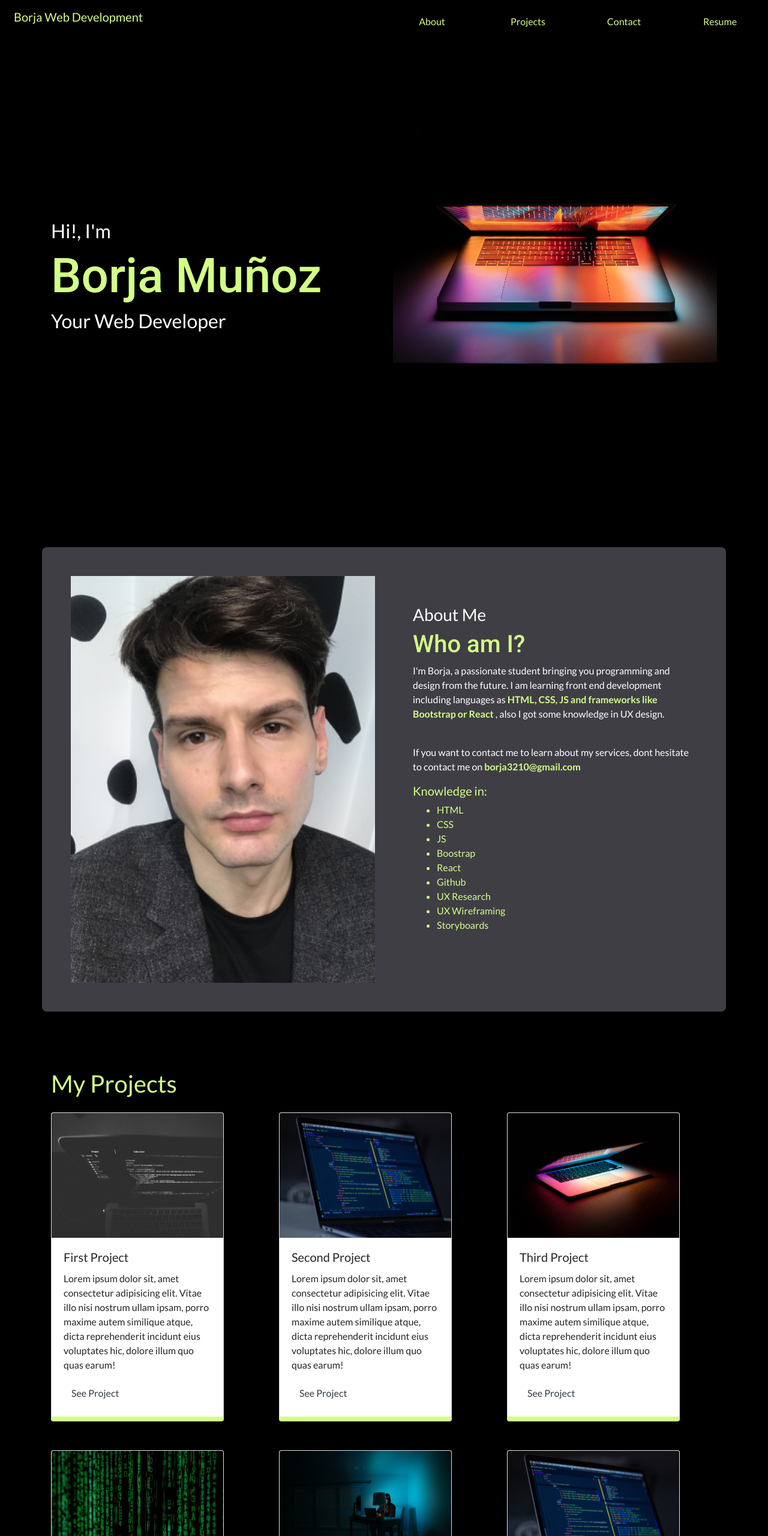
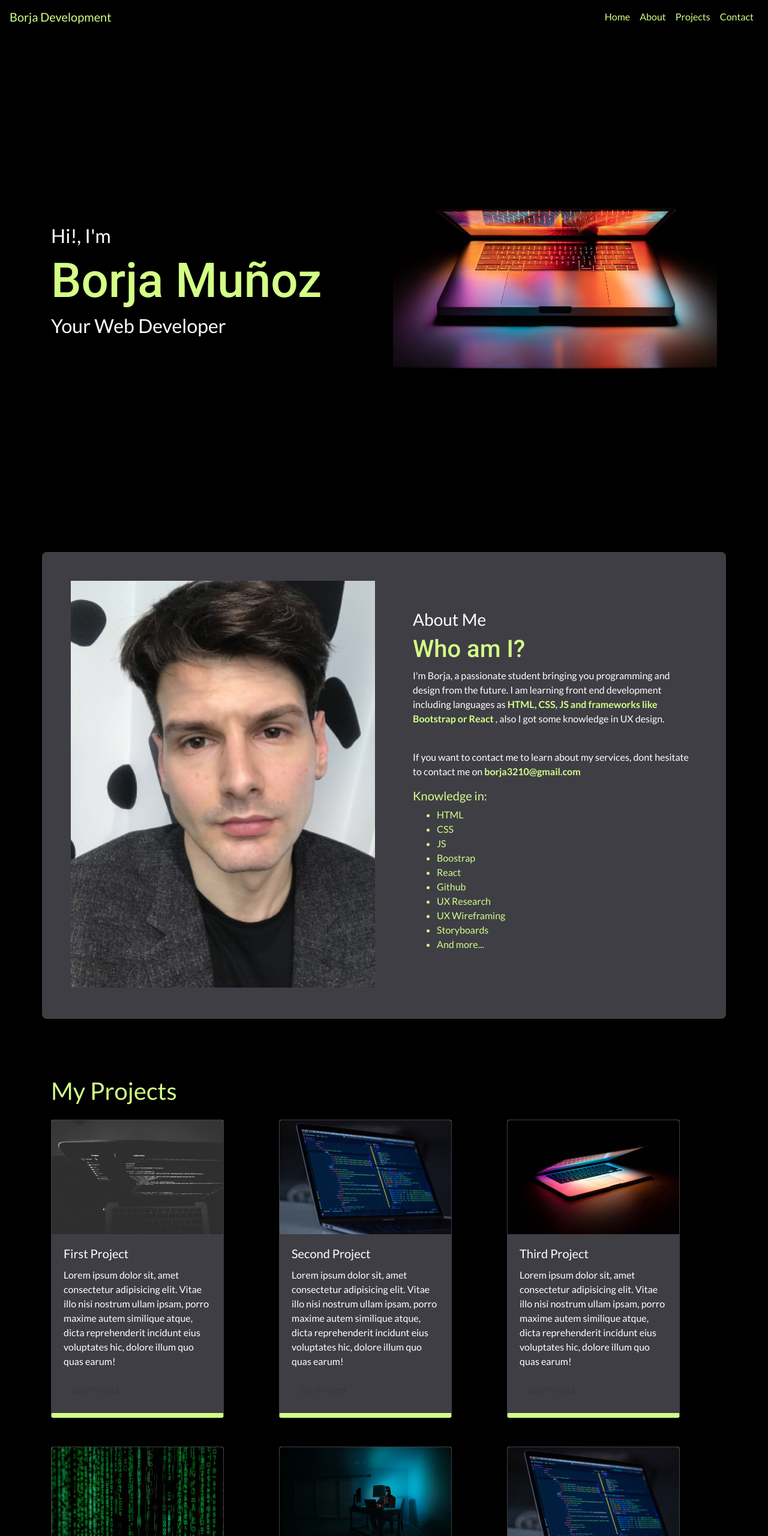
Before and after one commit to Borja3210/Bootstrap-Portfolio, a plain HTML site: page index.html in a window 1280 px wide. Shown: the top 2560 px of the page at 60% size. Drawn offline with nearby package versions, Linux system fonts and the light colour scheme.

Commit message:
improvements

```diff
--- a/index.html
+++ b/index.html
@@ -41,55 +41,51 @@
 
     <!-- Navbar menu -->
 
-    <div class="container-fluid navigation pt-3">
+    <nav class="navbar navbar-expand-lg navbar-dark bg-darkt">
 
-        <div class="row">
+        <a class="navbar-brand" href="#">Borja Development</a>
 
-            <div class="col-6 d-flex justify-content-start align-items-center">
+        <button class="navbar-toggler" type="button" data-toggle="collapse" data-target="#collapsibleNavbar">
 
-                <i class="fas fa-code fa-2x text-warning pb-3"></i>
+            <span class="navbar-toggler-icon"></span>
 
-                <h5 class="d-inline pl-2 colornv ">Borja Web Development</h5>
+          </button>
 
-            </div>
+        <div class="collapse navbar-collapse" id="navbarNav">
 
-            <div class="col-6 pt-2">
+          <ul class="navbar-nav">
 
-                <div class="row text-center p-0 d-flex justify-content-end align-items-center">
+            <li class="nav-item active">
 
-                    <div class="col-3">
+              <a class="nav-link" href="#jumbotron">Home <span class="sr-only">(current)</span></a>
+            </li>
 
-                        <a href="#about" class="colornv navi-link">About</a>
+            <li class="nav-item">
 
-                    </div>
+              <a class="nav-link" href="#about">About</a>
 
-                    <div class="col-3">
+            </li>
 
-                        <a href="#projects" class="colornv navi-link">Projects</a>
+            <li class="nav-item">
 
-                    </div>
+              <a class="nav-link" href="#projects">Projects</a>
 
-                    <div class="col-3">
+            </li>
 
-                        <a href="#contact" class="colornv navi-link">Contact</a>
+            <li class="nav-item">
 
-                    </div>
+              <a class="nav-link" href="#contact">Contact</a>
 
-                    <div class="col-3">
-                        <a href="style/images/CV2022-1.png" target="_blank" class="colornv navi-link">Resume</a>
+            </li>
 
-                    </div>
-
-                </div>
-
-            </div>
+          </ul>
 
         </div>
 
-    </div>
+      </nav>
 
     <!-- Jumbotron -->
-    <div class="main-container container mt-3 mb-5">
+    <div   id="jumbotron" class="main-container container mt-3 mb-5">
 
         <div class="row main_row">
 
@@ -98,7 +94,7 @@
                 <h2 class="text-white">Hi!, I'm</h2>
 
                 <a href="#about">
-                    <h1 class="colornv m-heading">Borja Muñoz</h1>
+                    <h1 class="colornv m-heading  special">Borja Muñoz</h1>
                 </a>
 
                 <h2 class="text-white"> Your Web Developer</h2>
@@ -164,6 +160,8 @@
 
                     <li> Storyboards</li>
 
+                    <li>And more...</li>
+
                 </ul>
 
             </div>
@@ -180,35 +178,54 @@
 
         <div class="row">
 
-            <div class="col-12 col-md-4 mb-5 justify-content-end">
+            <div class="col-12 col-md-6  col-lg-4 mb-5 justify-content-end">
 
-                <div class="card" style="width: 18rem;">
-                    <img src="style/images/foto1.png" class="card-img-top" style="height: 13rem;" alt="..." />
+                <div class="card" ">
+
+                    <img src="style/images/foto1.png" class="card-img-top"  alt="First project" />
+
                     <div class="card-body">
+
                         <h5 class="card-title">First Project</h5>
-                        <p class="card-text">
-                            Lorem ipsum dolor sit, amet consectetur adipisicing elit. Vitae illo nisi nostrum ullam ipsam, porro maxime autem similique atque, dicta reprehenderit incidunt eius voluptates hic, dolore illum quo quas earum!
-                        </p>
+
+                        <p class="card-text"> Lorem ipsum dolor sit, amet consectetur adipisicing elit. Vitae illo nisi nostrum ullam ipsam, porro maxime autem similique atque, dicta reprehenderit incidunt eius voluptates hic, dolore illum quo quas earum!</p>
+
                         <a href="#" class="btn text-dark">See Project</a>
+
                     </div>
+
                 </div>
+
             </div>
-            <div class="col-12 col-md-4 mb-5">
-                <div class="card" style="width: 18rem;">
-                    <img src="style/images/foto5.png" class="card-img-top img-fluid" alt="First project" style="height: 13rem;" />
+
+            <div class="col-12 col-md-6 col-lg-4 mb-5">
+
+                <div class="card">
+
+                    <img src="style/images/foto5.png" class="card-img-top img-fluid" alt="First project"/>
+
                     <div class="card-body">
+
                         <h5 class="card-title">Second Project</h5>
-                        <p class="card-text">
-                            Lorem ipsum dolor sit, amet consectetur adipisicing elit. Vitae illo nisi nostrum ullam ipsam, porro maxime autem similique atque, dicta reprehenderit incidunt eius voluptates hic, dolore illum quo quas earum!
-                        </p>
+
+                        <p class="card-text">Lorem ipsum dolor sit, amet consectetur adipisicing elit. Vitae illo nisi nostrum ullam ipsam, porro maxime autem similique atque, dicta reprehenderit incidunt eius voluptates hic, dolore illum quo quas earum!</p>
+
                         <a href="#" class="btn text-dark">See Project</a>
+
                     </div>
+
                 </div>
+
             </div>
-            <div class="col-12 col-md-4 mb-5">
-                <div class="card" style="width: 18rem;">
-                    <img src="style/images/foto2.png" class="card-img-top" alt="Second project" style="height: 13rem;" />
+
+            <div class="col-12 col-md-6 col-lg-4 mb-5">
+
+                <div class="card">
+
+                    <img src="style/images/foto2.png" class="card-img-top" alt="Second project"/>
+
                     <div class="card-body">
+
                         <h5 class="card-title">Third Project</h5>
                         <p class="card-text">
                             Lorem ipsum dolor sit, amet consectetur adipisicing elit. Vitae illo nisi nostrum ullam ipsam, porro maxime autem similique atque, dicta reprehenderit incidunt eius voluptates hic, dolore illum quo quas earum!
@@ -217,9 +234,9 @@
                     </div>
                 </div>
             </div>
-            <div class="col-12 col-md-4 mb-5">
-                <div class="card" style="width: 18rem;">
-                    <img src="style/images/foto3.png" class="card-img-top" alt="Third project" style="height: 13rem;" />
+            <div class="col-12 col-md-6 col-lg-4 mb-5">
+                <div class="card">
+                    <img src="style/images/foto3.png" class="card-img-top" alt="Third project"/>
                     <div class="card-body">
                         <h5 class="card-title">Fourth Project</h5>
                         <p class="card-text">
@@ -229,9 +246,9 @@
                     </div>
                 </div>
             </div>
-            <div class="col-12 col-md-4 mb-5">
-                <div class="card" style="width: 18rem;">
-                    <img src="style/images/foto4.png" class="card-img-top" alt="Fourth project" style="height: 13rem;" />
+            <div class="col-12 col-md-6 col-lg-4 mb-5">
+                <div class="card">
+                    <img src="style/images/foto4.png" class="card-img-top" alt="Fourth project"/>
                     <div class="card-body">
                         <h5 class="card-title">Fifth Project</h5>
                         <p class="card-text">
@@ -241,15 +258,15 @@
                     </div>
                 </div>
             </div>
-            <div class="col-12 col-md-4 mb-5">
-                <div class="card" style="width: 18rem;">
-                    <img src="style/images/foto5.png" class="card-img-top" alt="fifth project" style="height: 13rem;" />
+            <div class="col-12 col-md-6 col-lg-4 mb-5">
+                <div class="card">
+                    <img src="style/images/foto5.png" class="card-img-top" alt="fifth project"/>
                     <div class="card-body">
                         <h5 class="card-title">sixth Project</h5>
                         <p class="card-text">
                             Lorem ipsum dolor sit, amet consectetur adipisicing elit. Vitae illo nisi nostrum ullam ipsam, porro maxime autem similique atque, dicta reprehenderit incidunt eius voluptates hic, dolore illum quo quas earum!
                         </p>
-                        <a href="#" class="btn text-dark">See Project</a>
+                        <a href="#" class="text-dark">See Project</a>
                     </div>
                 </div>
             </div>
@@ -257,15 +274,15 @@
     </div>
 
     <!-- Social Media Section -->
-    <div id="contact" class="container">
+    <div  id="contact" class="container justify-content-center">
         <div class="container text-white py-5">
             <h4 class="colornv">Social Media</h4>
             <h1 class="m-heading">Contact Me</h1>
             <div class="row pt-5">
 
-                <div class="col-6 col-lg-3 media_link btn">
+                <div class="col-12 col-lg-3 col-xl-3  pl-5 media_link btn ">
                     <div class="row">
-                        <div class="col-6 d-flex justify-content-start">
+                        <div class="col-6 d-flex justify-content-center">
                             <h3 class="m-0 pt-2 text-white">Github</h3>
                         </div>
                         <div class="col-6 d-flex justify-content-end align-items-center">
@@ -274,9 +291,9 @@
                     </div>
                 </div>
 
-                <div class="col-6 col-lg-3 media_link btn">
+                <div class="col-12 col-lg-3 col-xl-3  pl-5 media_link btn">
                     <div class="row">
-                        <div class="col-6 d-flex justify-content-start">
+                        <div class="col-6 d-flex justify-content-center">
                             <h3 class="m-0 pt-2 text-white">Instagram</h3>
                         </div>
                         <div class="col-6 d-flex justify-content-end align-items-center">
@@ -285,9 +302,10 @@
                     </div>
                 </div>
 
-                <div class="col-6 col-lg-3 media_link btn">
+
+                <div class="col-12 col-lg-3 col-xl-3  pl-5 media_link btn">
                     <div class="row">
-                        <div class="col-6 d-flex justify-content-start">
+                        <div class="col-6 d-flex justify-content-center">
                             <h3 class="m-0 pt-2 text-white">LinkedIn</h3>
                         </div>
                         <div class="col-6 d-flex justify-content-end align-items-center">
@@ -296,9 +314,9 @@
                     </div>
                 </div>
 
-                <div class="col-6 col-lg-3 media_link colornv">
+                <div class="col-12 col-lg-3 col-xl-3 pl-5 media_link colornv">
                     <div class="row">
-                        <div class="col-6 d-flex justify-content-start">
+                        <div class="col-6 d-flex justify-content-center">
                             <h3 class="m-0 pt-2 text-white">Email</h3>
                         </div>
                         <div class="col-6 d-flex justify-content-end align-items-center">
@@ -315,7 +333,7 @@
 
         <div class="container text-muted text-center py-3 mt-5">
 
-            <h5 class="colornv"> Borja Muñoz</h5>
+            <h5 class="colornv"> Borja Muñoz Development</h5>
 
         </div>
 
--- a/style/style.css
+++ b/style/style.css
@@ -3,25 +3,53 @@
 
   body {
     background: black;
+
     font-family: "lato", sans-serif;
+
     margin: 0;
+
     padding: 0;
   }
 
   /* Main Heading Font */
   .m-heading {
+
     font-family: "Roboto", sans-serif;
   }
 
   /* Navigation */
 
+  .navbar-nav{
+
+    margin-left: auto !important;
+  }
+
+  .navbar-toggler-icon{
+
+    color: #d3ff87 !important;
+  }
+
+  .navbar-brand{
+
+    color: #d3ff87 !important;
+  }
+
+  .nav-link{
+
+    color: #d3ff87 !important;
+  }
 
 
-  .navi-link:hover {
+
+  .nav-link:hover {
+
     color: #e34399 !important;
+
     text-decoration: none;
+
     border-bottom: 2px solid #e34399;
-    transition: 0.5s ease;
+
+    transition: 0.5s;
   }
 
   .colornv{
@@ -29,19 +57,26 @@
   }
 
   /* Main Container height*/
+
   .main-container {
+
     height: 100vh;
   }
 
   /* Aligning items in main row */
+
   .main_row {
+
     display: flex;
+
     justify-content: center;
+
     align-items: center;
   }
 
   /* Changing Name Font sixe */
   .main_row h1 {
+
     font-size: 5rem;
   }
 
@@ -49,58 +84,99 @@
   .main_row img {
 
     width: auto;
+
     height: 100vh;
+
     border-radius: 15%;
     }
 
-  .m-heading:hover{
+  h1:hover{
 
     text-decoration: none;
+
     color: #e34399 !important;
-    transition: 0.5s ease;
+
+    transition: 0.5;
 
   }
 
 
-  /* About Section */
+  /* About cards */
+
   .about {
+
     background: #3f3e45;
+
     border-radius: 0.5rem;
   }
 
   .card {
+
+    border-color: #3f3e45;
+
     border-bottom: 8px solid #d3ff87;
-  }
 
-  /* Social Media Section */
-  #social-media {
+    width: 18rem;
 
-    background: #3f3e45;
 
   }
 
+  .card-body{
+
+      color: white !important;
+
+      background: #3f3e45 !important;
+
+
+  }
+
+
+
+
+  /* Social Media Section */
+
+
   .buttontext{
+
       color: white !important;
   }
 
 
   /* Add color to Social Media Links */
 
+
+
   .media_link {
+
     padding: 1rem;
+
     max-width: 15rem;
+
     margin-left: 1rem;
+
     border: 2px solid #d3ff87;
+
     border-radius: 0.5rem;
   }
 
   .media_link :hover{
+
     text-decoration: #e34399 !important;
+
     color: #e34399 !important;
+
     transition: 0.5s ease;
   }
 
   footer{
+
       background-color: #3f3e45;
+
       height: 15vh;
   }
+
+   @media (max-width: 320px) {
+
+    *{margin: 0%;}
+
+  }
```
